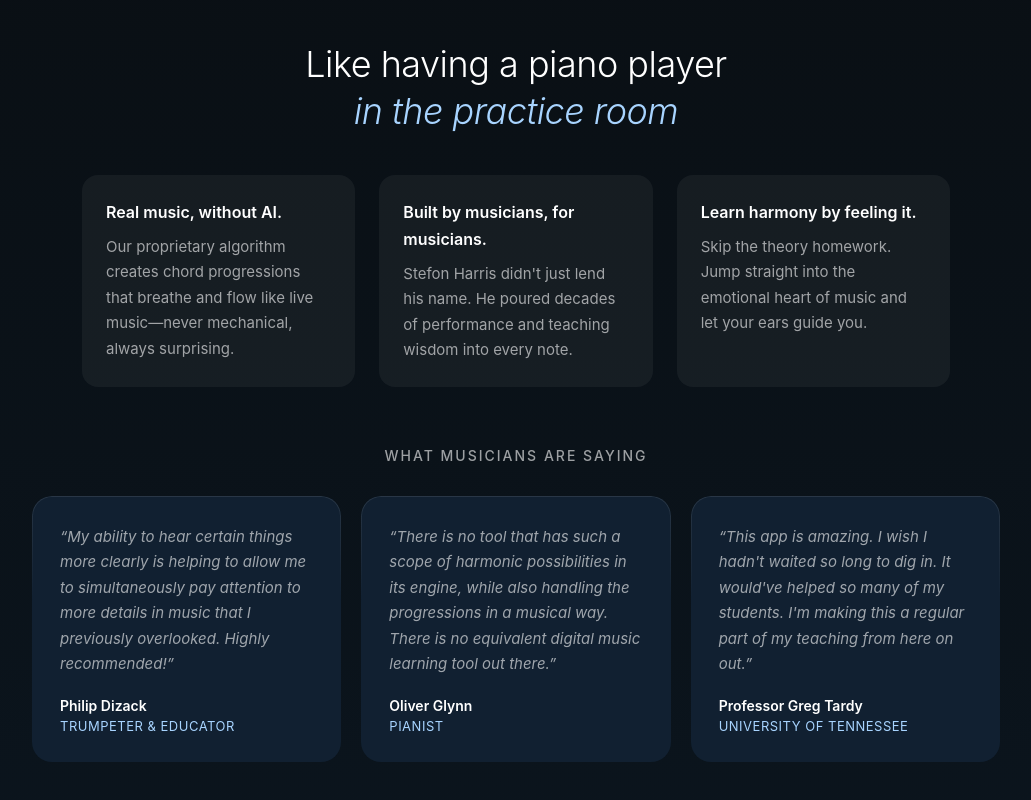
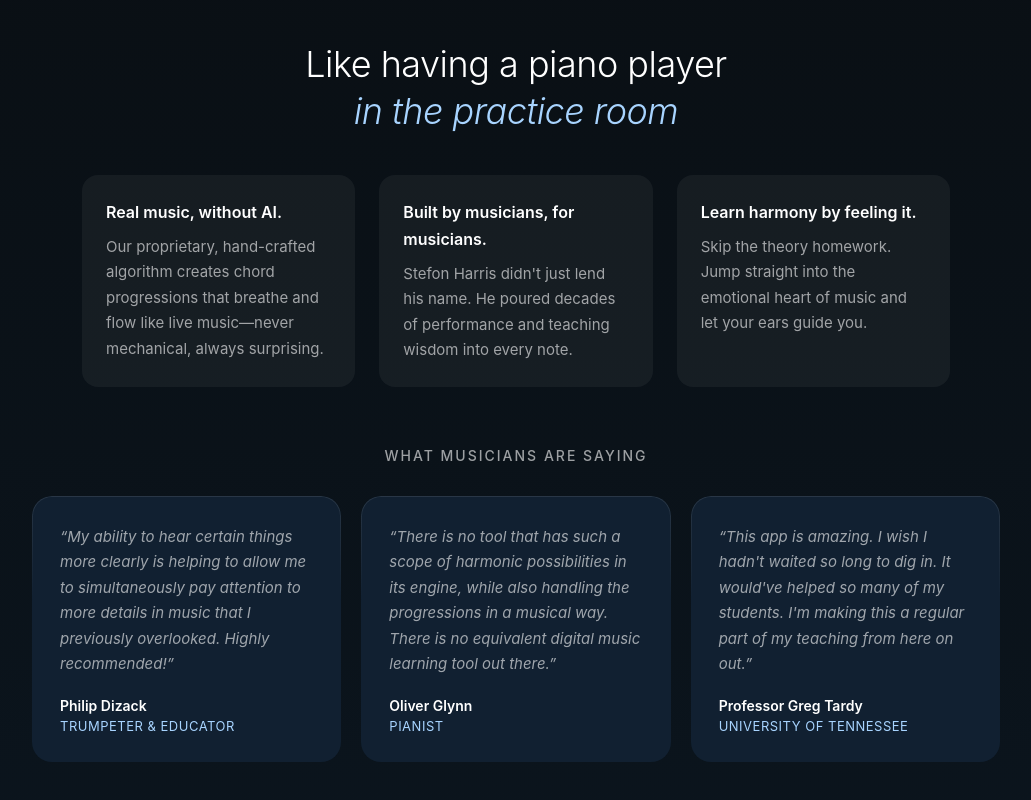
Before and after one commit to melodicprogression/harmonycloud.pro, a Next.js app: page / in a window 1280 px wide. Shown: the part 1303-2103 px from the top of the page, without its empty margins (124-1155 px from the left). Built offline with nearby package versions, Linux system fonts and the light colour scheme.

Commit message:
tweak copy

```diff
--- a/src/app/page.tsx
+++ b/src/app/page.tsx
@@ -64,7 +64,7 @@ export default function Home() {
             <div className="value-grid">
               <div className="value-item">
                 <strong>Real music, without AI.</strong>
-                <span> Our proprietary algorithm creates chord progressions that breathe and flow like live music—never mechanical, always surprising.</span>
+                <span> Our proprietary, hand-crafted algorithm creates chord progressions that breathe and flow like live music—never mechanical, always surprising.</span>
               </div>
               <div className="value-item">
                 <strong>Built by musicians, for musicians.</strong>
```
